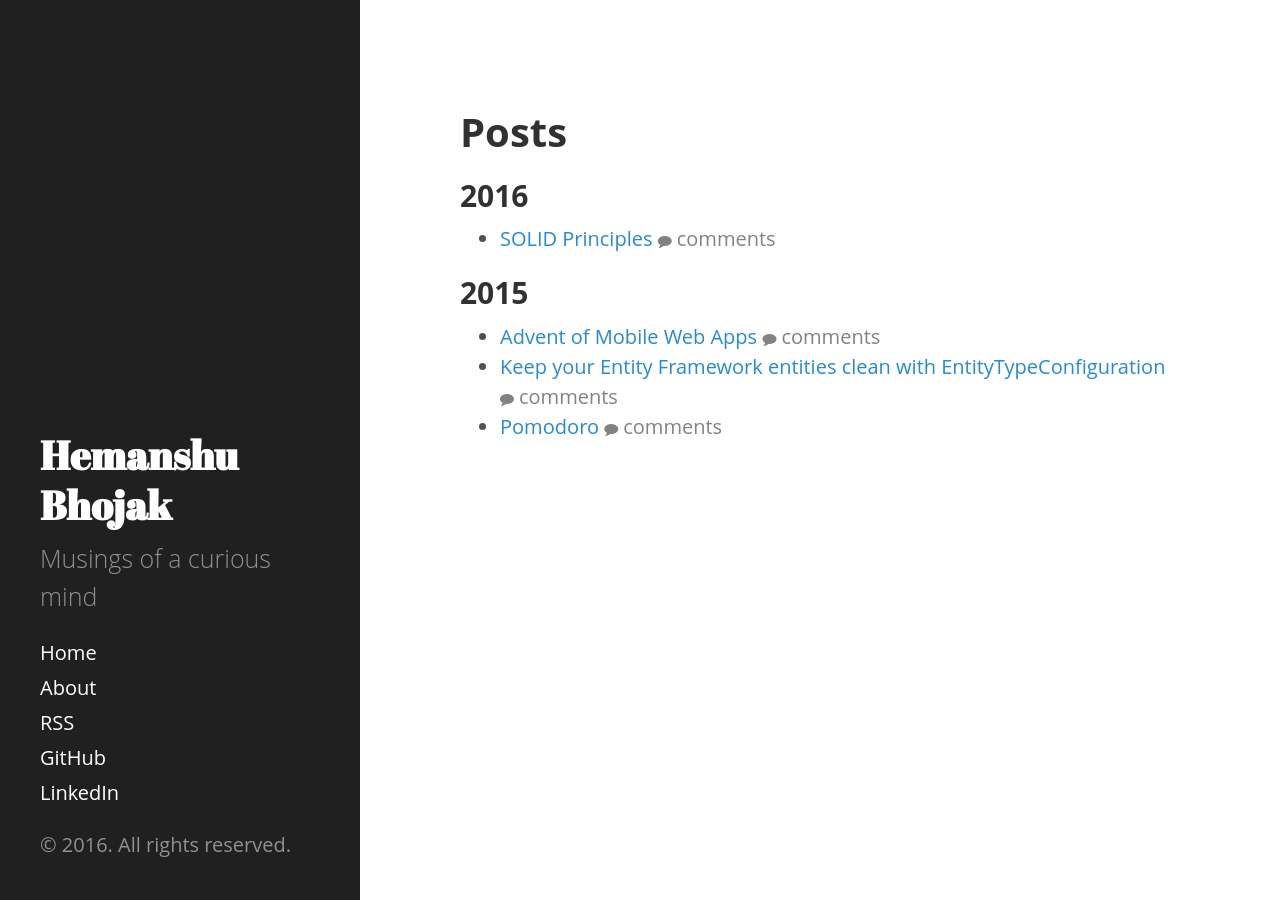
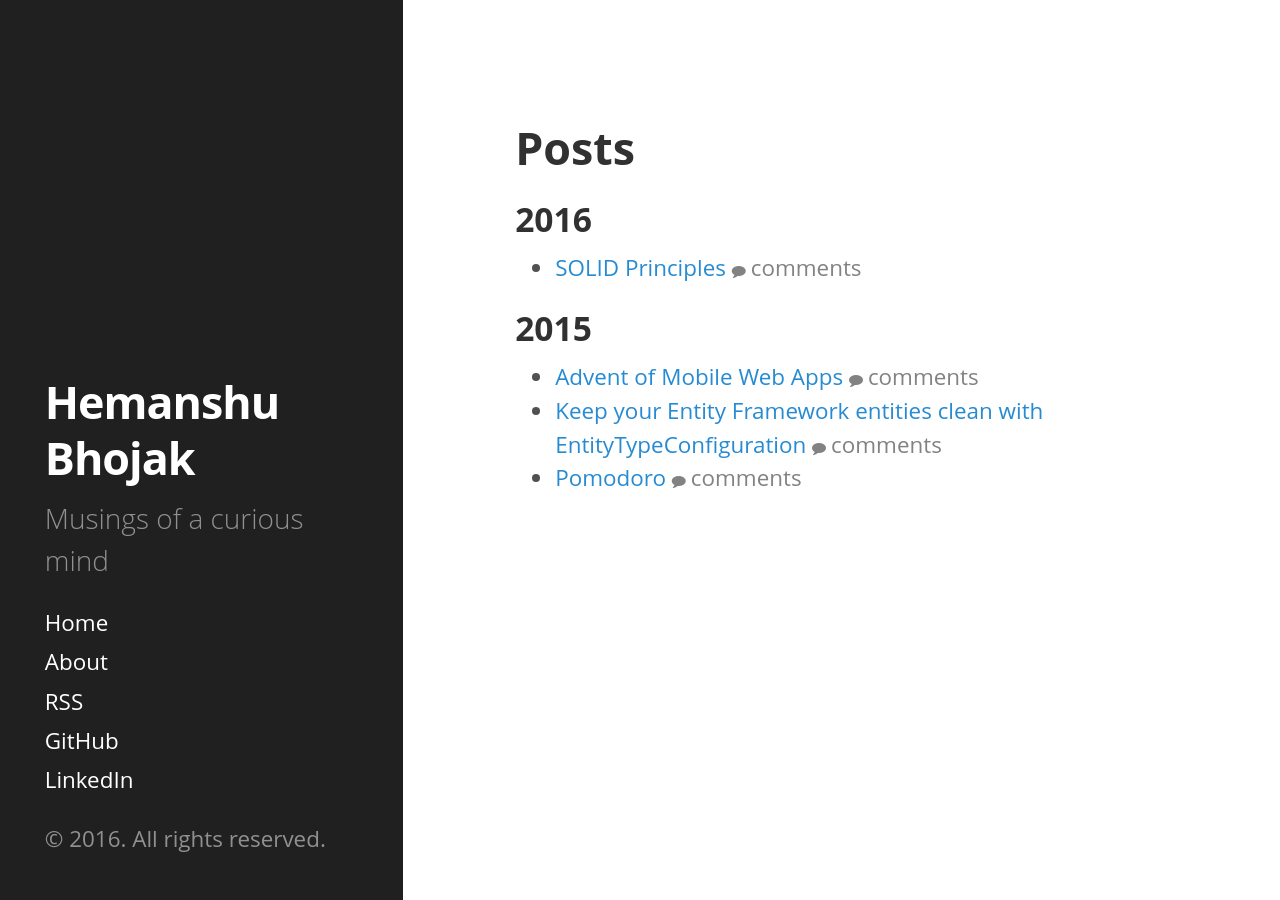
Before and after one commit to technoheman/hemanshubhojak.com, a Jekyll site: the page built from index.html, in a window 1280 px wide. Built offline with Jekyll 4.4.1, drawn with Linux system fonts in a browser that asks for light colours; comment, search, counter and statistics services are not loaded.

Commit message:
Update _hyde.scss

```diff
--- a/_sass/_hyde.scss
+++ b/_sass/_hyde.scss
@@ -36,12 +36,12 @@ html {
 }
 @media (min-width: 48em) {
   html {
-    font-size: 16px;
+    font-size: 1.4em;
   }
 }
 @media (min-width: 58em) {
   html {
-    font-size: 20px;
+    font-size: 1.4em;
   }
 }
 
@@ -79,8 +79,9 @@ html {
 .sidebar-about h1 {
   color: #fff;
   margin-top: 0;
-  font-family: "Abril Fatface", serif;
+  font-family: 'Open Sans', sans-serif;
   font-size: 2rem;
+  letter-spacing: -1px;
 }
 
 /* Sidebar nav */
```
